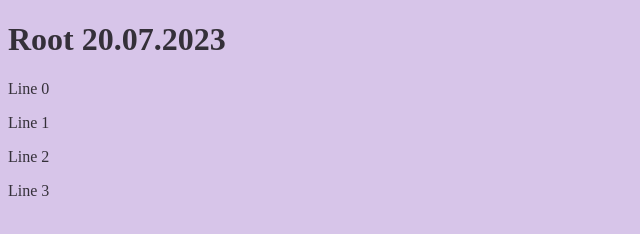
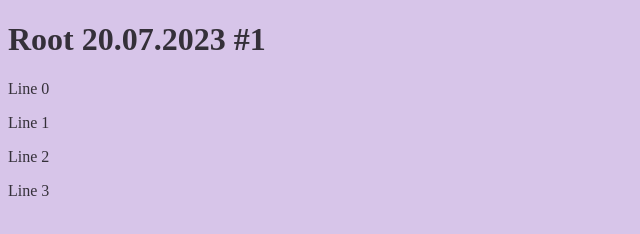
Before and after one commit to bbird5063/gittest.loc, a plain HTML site: page index.html in a window 1280 px wide. Shown: the full height of the page, 0-640 px from the left. Drawn offline with Linux system fonts and the light colour scheme.

Commit message:
Root 20.07.2023 #1

```diff
--- a/index.html
+++ b/index.html
@@ -7,7 +7,7 @@
     <title>Document</title>
 </head>
 <body>
-    <h1>Root 20.07.2023</h1>
+    <h1>Root 20.07.2023 #1</h1>
     <p>Line 0</p>
     <p>Line 1</p>
     <p>Line 2</p>
```
